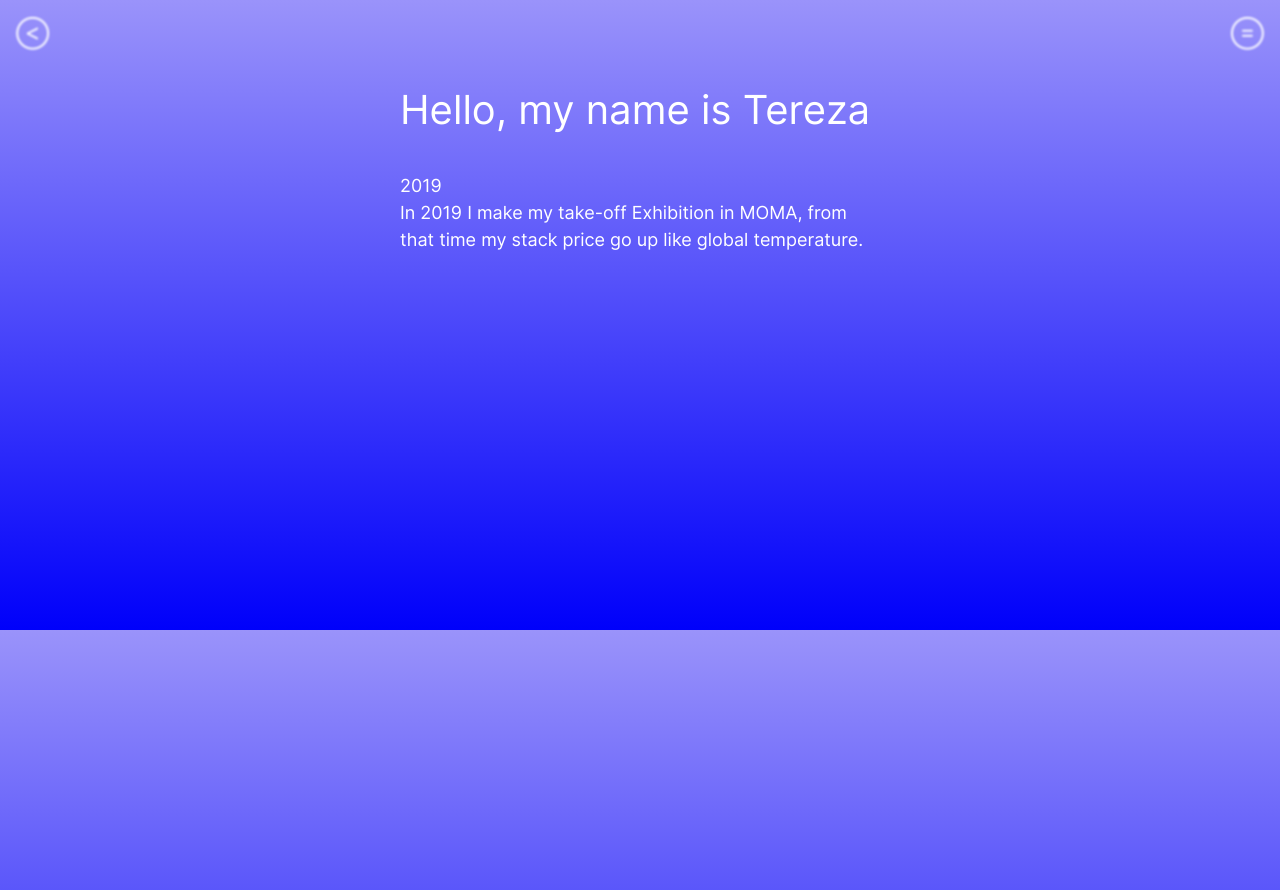
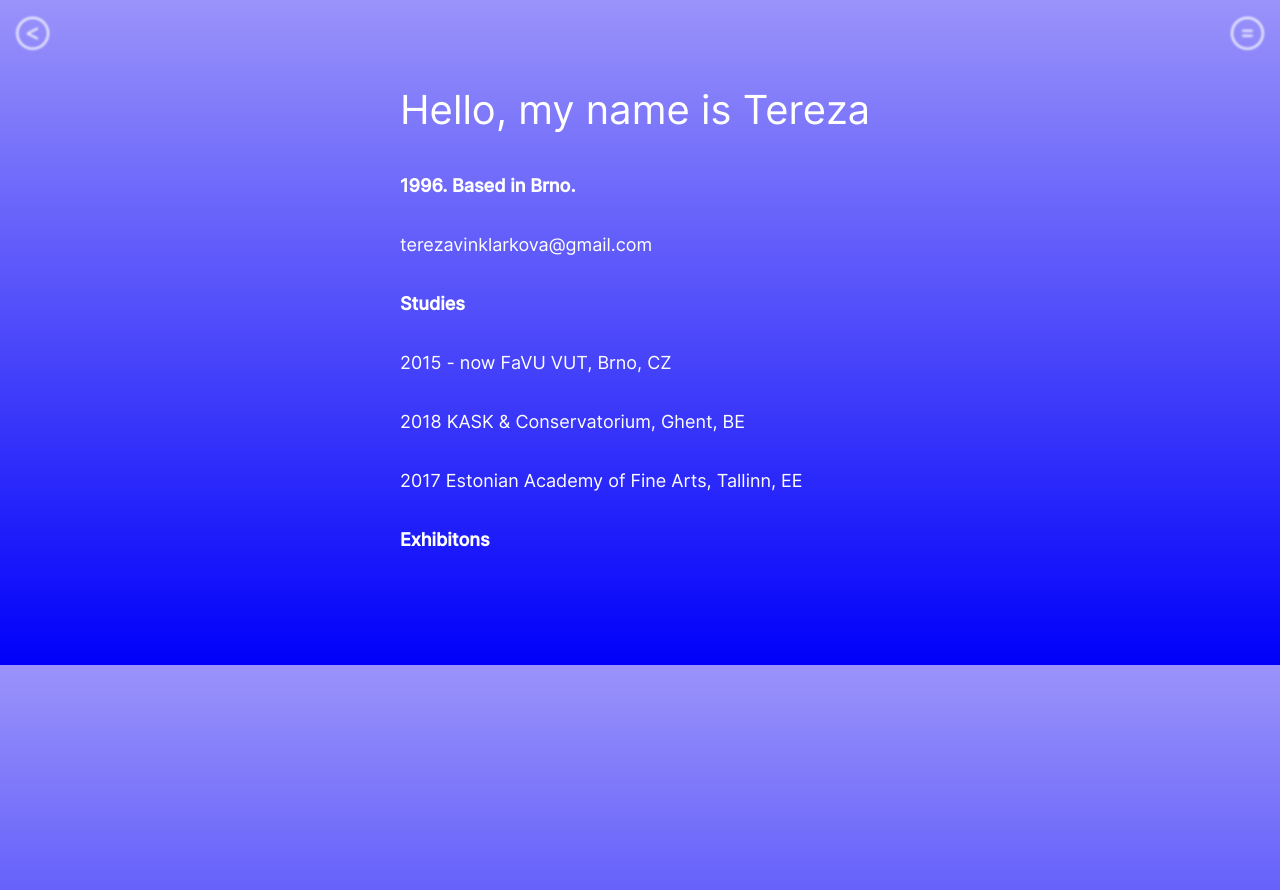
Before and after one commit to SimonBarak/tereza, a Jekyll site: the page built from about.md, in a window 1280 px wide. Shown: the top 890 px of the page. Built offline with Jekyll 4.4.1, drawn with Linux system fonts in a browser that asks for light colours.

Commit message:
Update from Forestry.io Simon Barak updated about.md

```diff
--- a/about.md
+++ b/about.md
@@ -4,6 +4,16 @@ layout: about
 ---
 # Hello, my name is Tereza
 
-### 2019
+**1996. Based in Brno.**
 
-* In 2019 I make my take-off Exhibition in MOMA, from that time my stack price go up like global temperature.
+terezavinklarkova@gmail.com
+
+**Studies**
+
+2015 - now   FaVU VUT, Brno, CZ
+
+2018             KASK & Conservatorium, Ghent, BE
+
+2017             Estonian Academy of Fine Arts, Tallinn, EE
+
+**Exhibitons**
```
